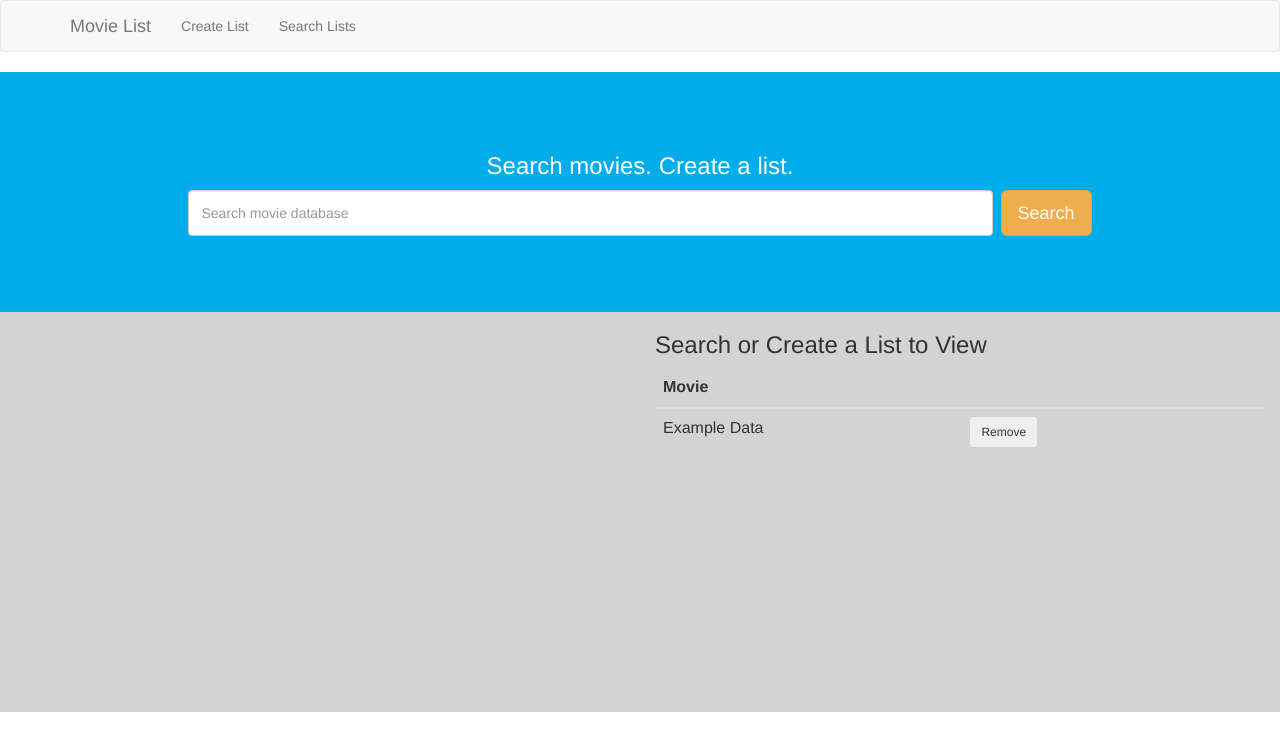
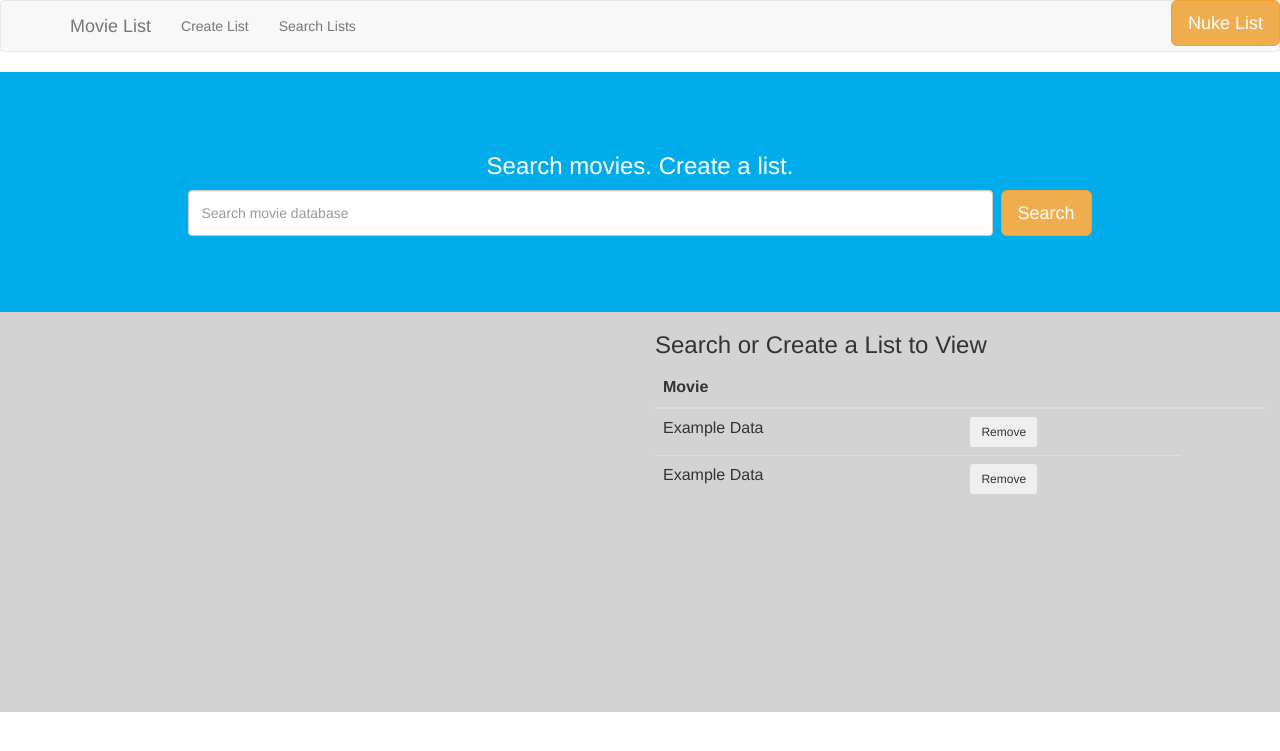
Before and after one commit to tunisij/371-Project, a PHP site: page / in a window 1280 px wide. Shown: the top 751 px of the page. Run offline with PHP 8.4, Linux system fonts and the light colour scheme; some libraries are stand-ins or nearby versions.

Commit message:
Table now empties after search for a new list

```diff
--- a/index.php
+++ b/index.php
@@ -131,12 +131,16 @@
             }
 
             displayListTable();
+
         };
 
         function displayListTable() {
+
             document.getElementById("list-name").innerHTML=listName;
+            emptyTable();
+            var table = document.getElementById("list-table");
 
-            var table = document.getElementById("list-table");
+
 
             if (Object.keys(movieList).length < 5) {
                 var row = table.insertRow(1);
@@ -155,7 +159,23 @@
                 cell1.innerHTML = key;
                 cell2.innerHTML = '<button onclick="removeFromList()" class="btn btn-sm" id="remove-from-list" type="button">Remove</button>';
             }
+            // For some reason a blank field is generated. Quick hack to just remove it
+            table.deleteRow(1);
         };
+
+        function emptyTable(){
+            var table = document.getElementById("list-table");
+            var len = table.rows.length;
+            for(var i = 0; i <= len-2; i++){
+                if(len == 1){
+                    continue;
+                }
+                else {
+                    table.deleteRow(1);
+                }
+            }
+
+        }
 
     </script>
 
@@ -277,7 +297,9 @@
                     <div class="form-group">
                         <input id="searchInput" type="search" placeholder="Search movie database" class="form-control form-control-lg">
                         <button onclick="ajaxCall()" class="btn btn-lg btn-warning" id="movie-search-button" type="button">Search</button>
+
                     </div>
+                    <button onclick="emptyTable()" class="btn btn-lg btn-warning" id="clear-table" type="button">Nuke List</button>
                 </form>
             </div>
         </div>
@@ -301,6 +323,10 @@
                             <td>Example Data</td>
                             <td><button onclick="removeFromList()" class="btn btn-sm" id="remove-from-list" type="button">Remove</button></td>
                         </tr>
+                        <tr>
+                            <td>Example Data</td>
+                            <td><button onclick="removeFromList()" class="btn btn-sm" id="remove-from-list" type="button">Remove</button></td>
+                        </tr>
 
                     </tbody>
                 </table>
```
